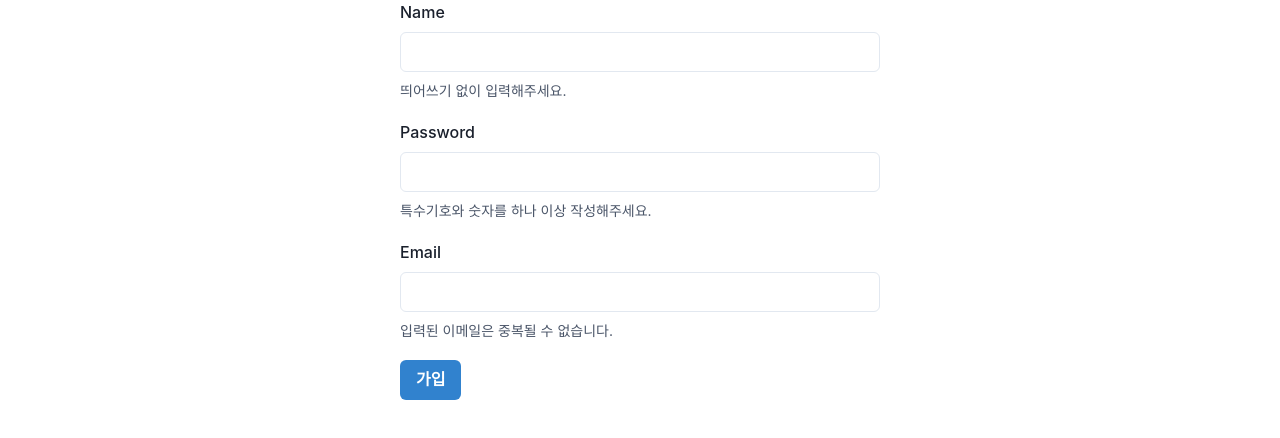
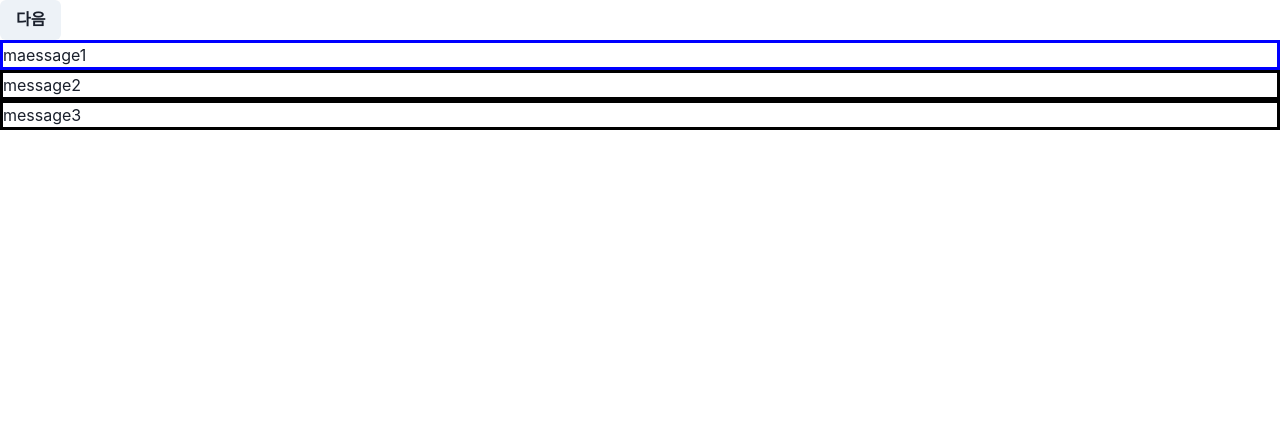
Before and after one commit to 1082cubi/react20231031, a React (Create React App) app: page / in a window 1280 px wide. Shown: the top 438 px of the page. Built offline with nearby package versions, Linux system fonts and the light colour scheme.

Commit message:
state 사용 예제

```diff
--- a/src/App.js
+++ b/src/App.js
@@ -1,83 +1,23 @@
 import React, { useState } from "react";
-import {
-  Box,
-  Button,
-  Center,
-  FormControl,
-  FormHelperText,
-  FormLabel,
-  Input,
-} from "@chakra-ui/react";
+import { Box, Button, Text } from "@chakra-ui/react";
 
 function App(props) {
-  const [name, setName] = useState("");
-  const [password, setPassword] = useState("");
-  const [email, setEmail] = useState("");
-  const [submitting, setSubmitting] = useState(false);
-
-  function handleNameInput(e) {
-    setName(e.target.value);
-  }
-  function handlePasswordInput(e) {
-    setPassword(e.target.value);
-  }
-
-  function handleEmailInput(e) {
-    setEmail(e.target.value);
-  }
-
-  function handleSubmit() {
-    setSubmitting(true);
-    /*
-    axios
-      .post("/adduser", {
-        name,
-        email,
-        password,
-      })
-      .then((response) => console.log("성공할 때 해야하는일"))
-      .catch((error) => console.log("실패할 때 해야하는 일"))
-      .finally(() => console.log("꼭 해야하는 일"));
-
-     */
-  }
-
+  const [number, setNumber] = useState(0);
+  console.log(number);
+  const index = number % 3;
   return (
-    <Center>
-      <Box w={"480px"}>
-        <FormControl mb={5}>
-          <FormLabel>Name</FormLabel>
-          <Input type="text" value={name} onChange={handleNameInput} />
-          <FormHelperText>띄어쓰기 없이 입력해주세요.</FormHelperText>
-        </FormControl>
-
-        <FormControl mb={5}>
-          <FormLabel>Password</FormLabel>
-          <Input
-            type="password"
-            value={password}
-            onChange={handlePasswordInput}
-          />
-          <FormHelperText>
-            특수기호와 숫자를 하나 이상 작성해주세요.
-          </FormHelperText>
-        </FormControl>
-
-        <FormControl mb={5}>
-          <FormLabel>Email</FormLabel>
-          <Input type="email" value={email} onChange={handleEmailInput} />
-          <FormHelperText>입력된 이메일은 중복될 수 없습니다.</FormHelperText>
-        </FormControl>
-
-        <Button
-          onClick={handleSubmit}
-          colorScheme="blue"
-          isLoading={submitting}
-        >
-          가입
-        </Button>
+    <div>
+      <Button onClick={() => setNumber(number + 1)}>다음</Button>
+      <Box borderWidth={"3px"} borderColor={index == 0 ? "blue" : "black"}>
+        <Text>maessage1</Text>
       </Box>
-    </Center>
+      <Box borderWidth={"3px"} borderColor={index == 1 ? "blue" : "black"}>
+        <Text>message2</Text>
+      </Box>
+      <Box borderWidth={"3px"} borderColor={index == 2 ? "blue" : "black"}>
+        <Text>message3</Text>
+      </Box>
+    </div>
   );
 }
 
```
